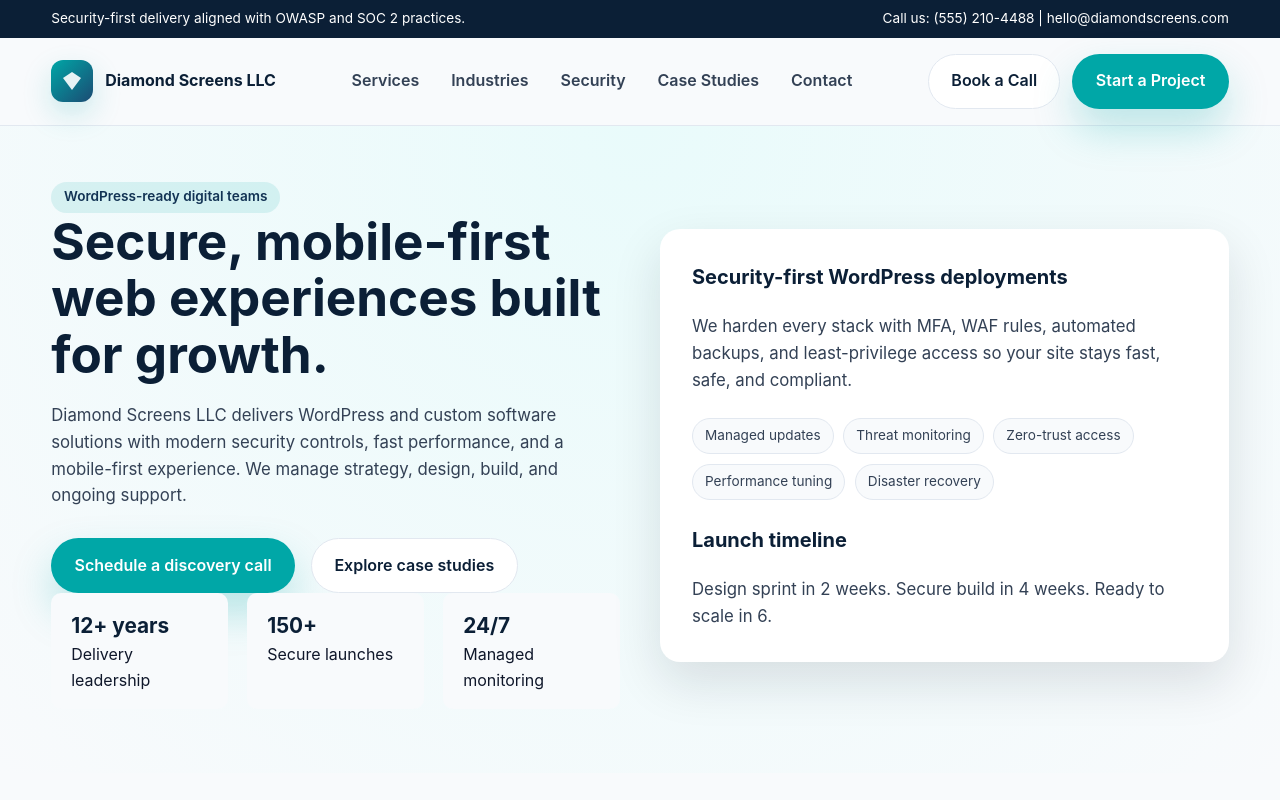
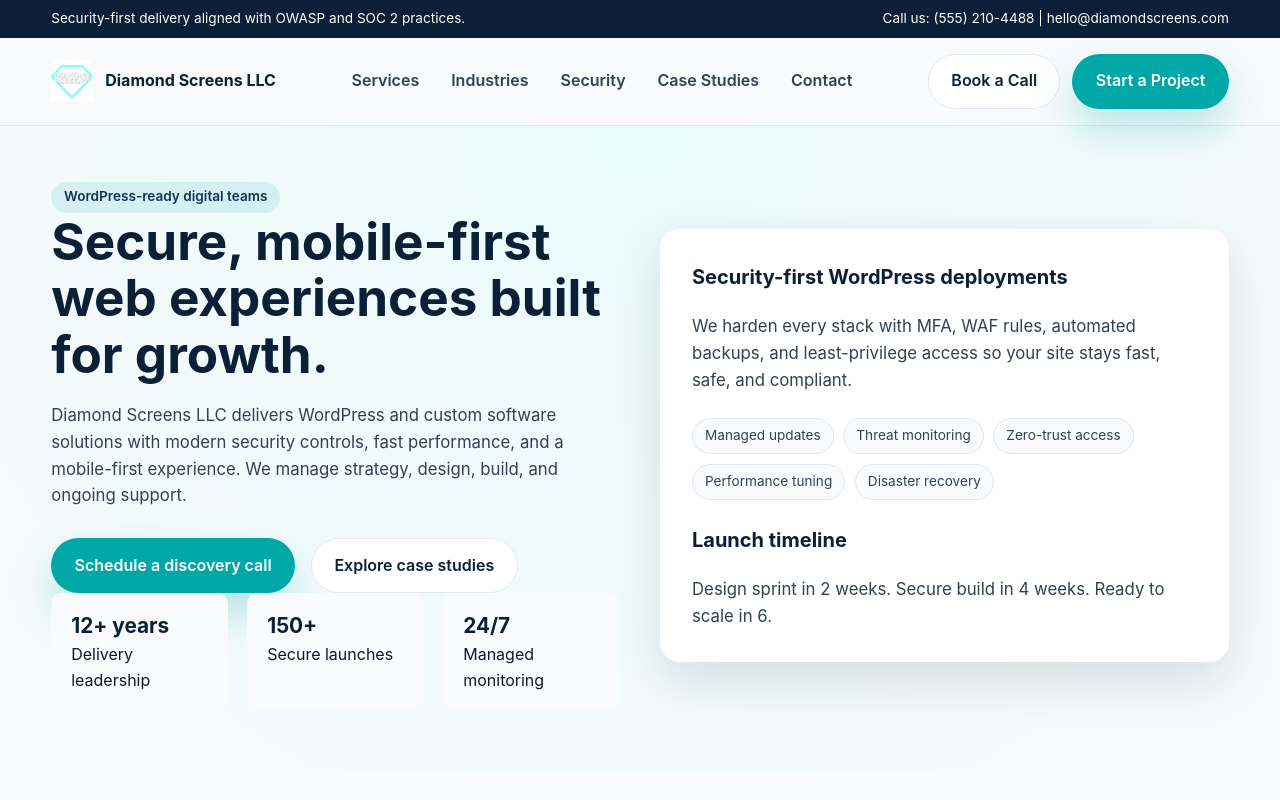
Before and after one commit to DarrylWilliams32/diamondScreensLLCSite, a plain HTML site: page index.html in a window 1280 px wide. Shown: the top 800 px of the page. Drawn offline with Linux system fonts and the light colour scheme.

Commit message:
Fixing header logo error

```diff
--- a/index.html
+++ b/index.html
@@ -123,17 +123,9 @@
       .brand-mark {
         width: 42px;
         height: 42px;
-        border-radius: 12px;
-        background: linear-gradient(135deg, var(--accent-500), var(--primary-500));
         display: grid;
-        place-items: center;
-        box-shadow: 0 12px 30px rgba(0, 167, 167, 0.2);
       }
 
-      .brand-mark svg {
-        width: 24px;
-        height: 24px;
-      }
 
       .nav-toggle {
         background: var(--surface);
@@ -579,13 +571,9 @@
         <nav class="nav" aria-label="Primary">
           <a class="brand" href="#">
             <span class="brand-mark" aria-hidden="true">
-              <svg viewBox="0 0 24 24" fill="none">
-                <path
-                  d="M12 3L21 9L12 21L3 9L12 3Z"
-                  fill="white"
-                  fill-opacity="0.9"
-                />
-              </svg>
+
+                <img src="resources/Heading.png"/>
+
             </span>
             Diamond Screens LLC
           </a>
```
Also changed, not shown: resources/Heading.png (added).
